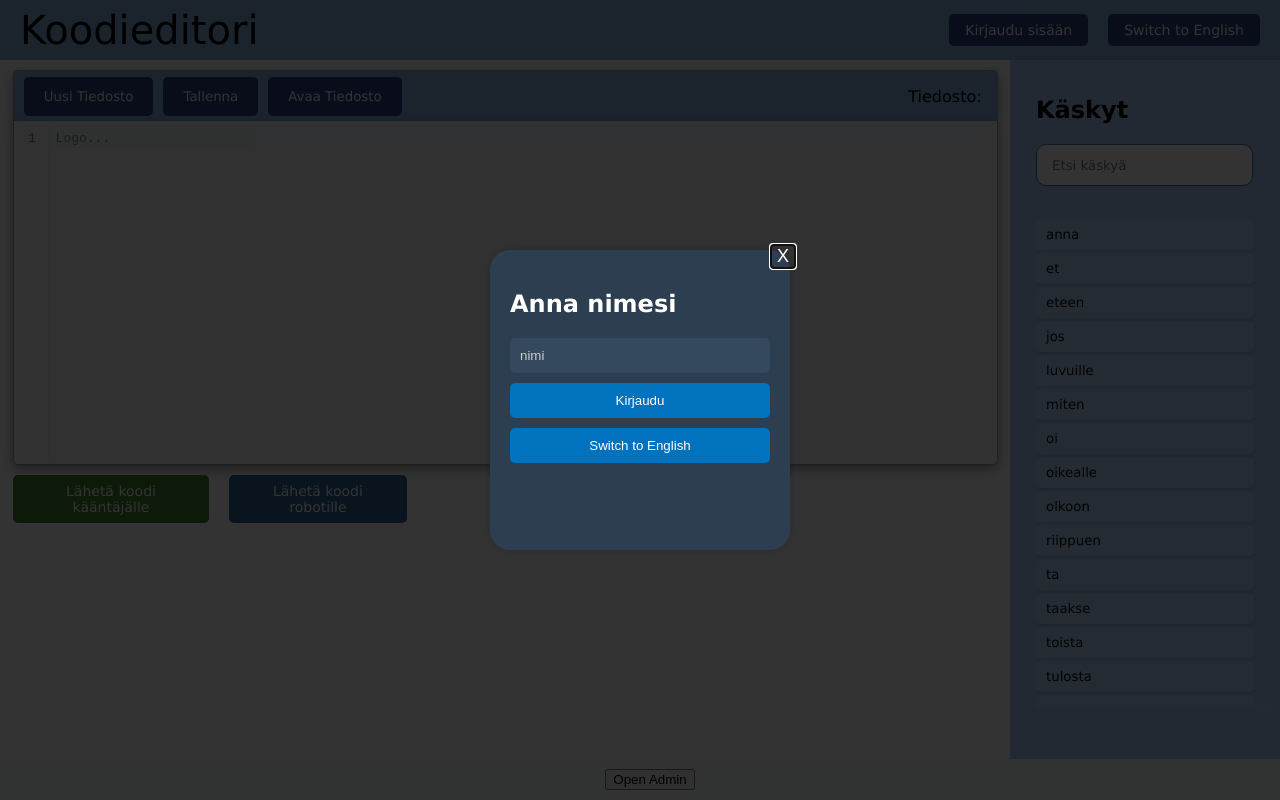
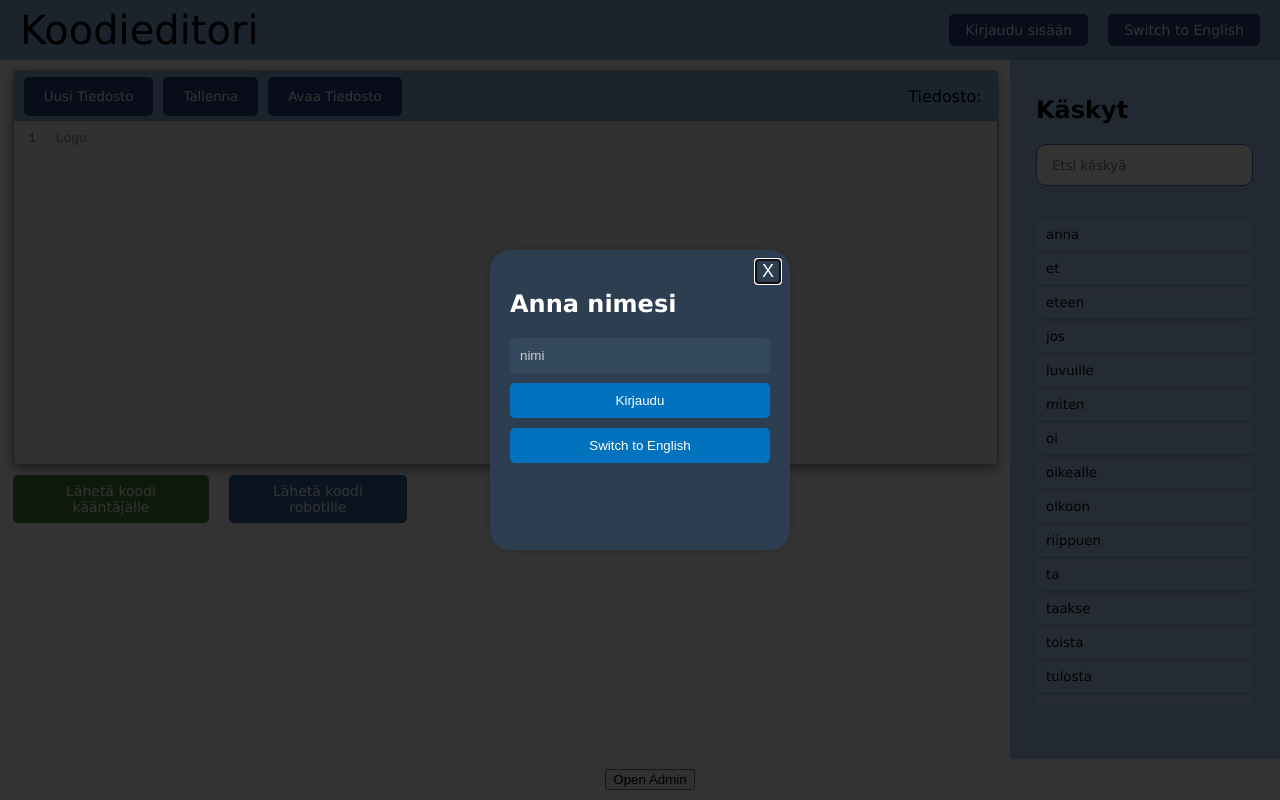
Before and after one commit to robottikoodieditori/ohtuprojekti-robottikoodieditori, a React (Create React App) app in the folder frontend/: page / in a window 1280 px wide. Built offline with nearby package versions, Linux system fonts and the light colour scheme.

Commit message:
fixed close button

```diff
--- a/frontend/src/components/adminView.js
+++ b/frontend/src/components/adminView.js
@@ -117,7 +117,7 @@ const AdminView = () => {
                                 required
                                 id='uploadFile'
                             />
-                            <button type="submit" value="Upload" onClick={handleUpload}>Upload</button>
+                            <button type="submit" value="Upload" onClick={handleUpload}>{translations?.adminView.upload}</button>
                         </form>
                     </div>
                 </Popup>
@@ -348,12 +348,12 @@ const AdminView = () => {
                             <tbody>
                                 {allFiles.map(file => (
                                     <tr id="file-row" key={file.filename} className={file.visible ? 'visible-file' : 'hidden-file'}>
-                                        <td id="filename">{file.filename}</td>
-                                        <td id="username">{users.find(user => user.id === file.user_id).name}</td>
-                                        <td className={file.visible ? 'file-button' : 'hidden-file-button'} id="open-button" onClick={() => handleFileClick(file)}>{translations?.editorNavbar.open}</td>
-                                        <td className={file.visible ? 'file-button' : 'hidden-file-button'} id="hide-button" onClick={() => handleVisibleClick(file)}>{file.visible ? translations?.adminView.hide : translations?.adminView.restore}</td>
-                                        <td className={file.visible ? 'file-button' : 'hidden-file-button'} id="delete-button" onClick={() => handleDeleteClick(file)}>{translations?.editorNavbar.delete}</td>
-                                        <td className={file.visible ? 'file-button' : 'hidden-file-button'} id="download-button" onClick={() => handleDownloadClick(file)}>{translations?.adminView.download}</td>
+                                        <td tabIndex="0" id="filename">{file.filename}</td>
+                                        <td tabIndex="0"  id="username">{users.find(user => user.id === file.user_id).name}</td>
+                                        <td tabIndex="0" className={file.visible ? 'file-button' : 'hidden-file-button'} id="open-button" onClick={() => handleFileClick(file)}>{translations?.editorNavbar.open}</td>
+                                        <td tabIndex="0" className={file.visible ? 'file-button' : 'hidden-file-button'} id="hide-button" onClick={() => handleVisibleClick(file)}>{file.visible ? translations?.adminView.hide : translations?.adminView.restore}</td>
+                                        <td tabIndex="0" className={file.visible ? 'file-button' : 'hidden-file-button'} id="delete-button" onClick={() => handleDeleteClick(file)}>{translations?.editorNavbar.delete}</td>
+                                        <td tabIndex="0" className={file.visible ? 'file-button' : 'hidden-file-button'} id="download-button" onClick={() => handleDownloadClick(file)}>{translations?.adminView.download}</td>
                                     </tr>
                                 ))}
                             </tbody>
--- a/frontend/src/components/editorNavbarFileSelectionScreen.js
+++ b/frontend/src/components/editorNavbarFileSelectionScreen.js
@@ -1,6 +1,7 @@
 import Popup from "reactjs-popup"
 import { LanguageContext } from "../contexts/languagecontext"
 import { useContext } from "react"
+import '../css/button.css'
 
 const FileSelectionScreen = ({ isFileSelectOpen, setisFileSelectOpen, handleFileSelection, handleFileHiding, fileList, }) => {
     const { translations } = useContext(LanguageContext)
@@ -15,7 +16,7 @@ const FileSelectionScreen = ({ isFileSelectOpen, setisFileSelectOpen, handleFile
                 <div className='content-file-select' id="content-file-select" role = "dialog" aria-label="choose file window">
                     <div className="content-file-select-header">
                         <h2 tabIndex="0">{translations?.editorNavbar.chooseFile}</h2>
-                        <button className='close-button-file-select' onClick={() => setisFileSelectOpen(false)}>X</button>
+                        <button className='close-button' onClick={() => setisFileSelectOpen(false)}>X</button>
                     </div>
                     { fileList && (
                         <div>
--- a/frontend/src/components/editorNavbarNewFileScreen.js
+++ b/frontend/src/components/editorNavbarNewFileScreen.js
@@ -1,6 +1,7 @@
 import { useContext } from "react"
 import Popup from "reactjs-popup"
 import { LanguageContext } from "../contexts/languagecontext"
+import '../css/button.css'
 
 
 const NewFileScreen = ({ isNewFileOpen, setisNewFileOpen, handleSaveNew }) => {
@@ -17,7 +18,7 @@ const NewFileScreen = ({ isNewFileOpen, setisNewFileOpen, handleSaveNew }) => {
                     <div className="content-saveNew-header ">
                         <h2 tabIndex="0">{translations?.editorNavbar.filenamePlaceholder}</h2>
                         <div className='saveNew-header'>
-                            <button className="close-button-saveNew" onClick={() => setisNewFileOpen(false)}>X</button>
+                            <button className="close-button" onClick={() => setisNewFileOpen(false)}>X</button>
                         </div>
                     </div>
                     <form onSubmit={(event) => {
--- a/frontend/src/css/button.css
+++ b/frontend/src/css/button.css
@@ -15,6 +15,21 @@
 
 .button:hover {
   background-color: rgb(65, 81, 172);
+}
+
+.close-button {
+  background-color: transparent;
+  border: none;
+  font-size: 18px;
+  color: white;
+  cursor: pointer;
+  transition: color 0.3s;
+  top: 3px;
+  right: 3px;
+}
+
+.close-button:hover {
+  color: #e74c3c;
 }
 
 .button:focus-visible {
--- a/frontend/src/css/editornavbar.css
+++ b/frontend/src/css/editornavbar.css
@@ -103,28 +103,24 @@
     background-color: #2980b9;
 }
 
-.close-button{
+/*For file-select window*/
+.content-file-select {
+    background-color: #2c3e50;
+    border-radius: 20px;
+    padding: 10px 15px 15px 15px;
+    color: white;
+}
+
+.close-button {
+    position: absolute;
+    top: 10px;
+    right: 10px;
     background-color: transparent;
     border: none;
     font-size: 18px;
     color: white;
     cursor: pointer;
     transition: color 0.3s;
-    position: absolute;
-    top: -5px;
-    right: -5px;
-}
-
-.close-button{
-    color: #e74c3c;
-}
-
-/*For file-select window*/
-.content-file-select {
-    background-color: #2c3e50;
-    border-radius: 20px;
-    padding: 10px 15px 15px 15px;
-    color: white;
 }
 
 .content-file-select-header {
--- a/frontend/src/css/footer.css
+++ b/frontend/src/css/footer.css
@@ -6,5 +6,4 @@
     left: 0;
     bottom: 0;
     width: 100%;
-    /* Add any additional styling you wish here */
 }
--- a/frontend/src/css/popup.css
+++ b/frontend/src/css/popup.css
@@ -9,19 +9,6 @@
     display: flex;
     justify-content: flex-end;
     padding: 10px;
-  }
-
-  .close-button {
-    background-color: transparent;
-    border: none;
-    font-size: 18px;
-    color: white;
-    cursor: pointer;
-    transition: color 0.3s;
-  }
-
-  .close-button:hover {
-    color: #e74c3c;
   }
 
   .content-popup {
```
